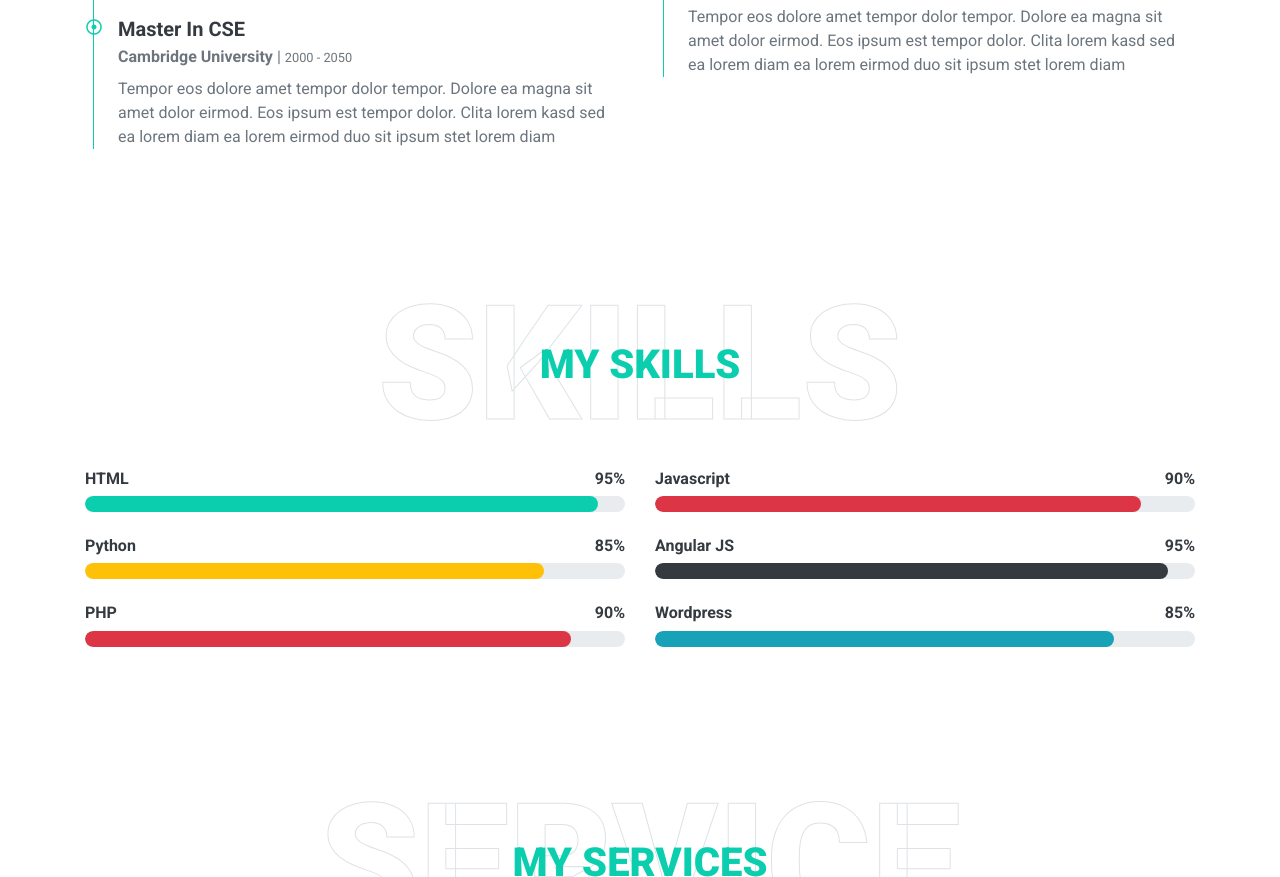
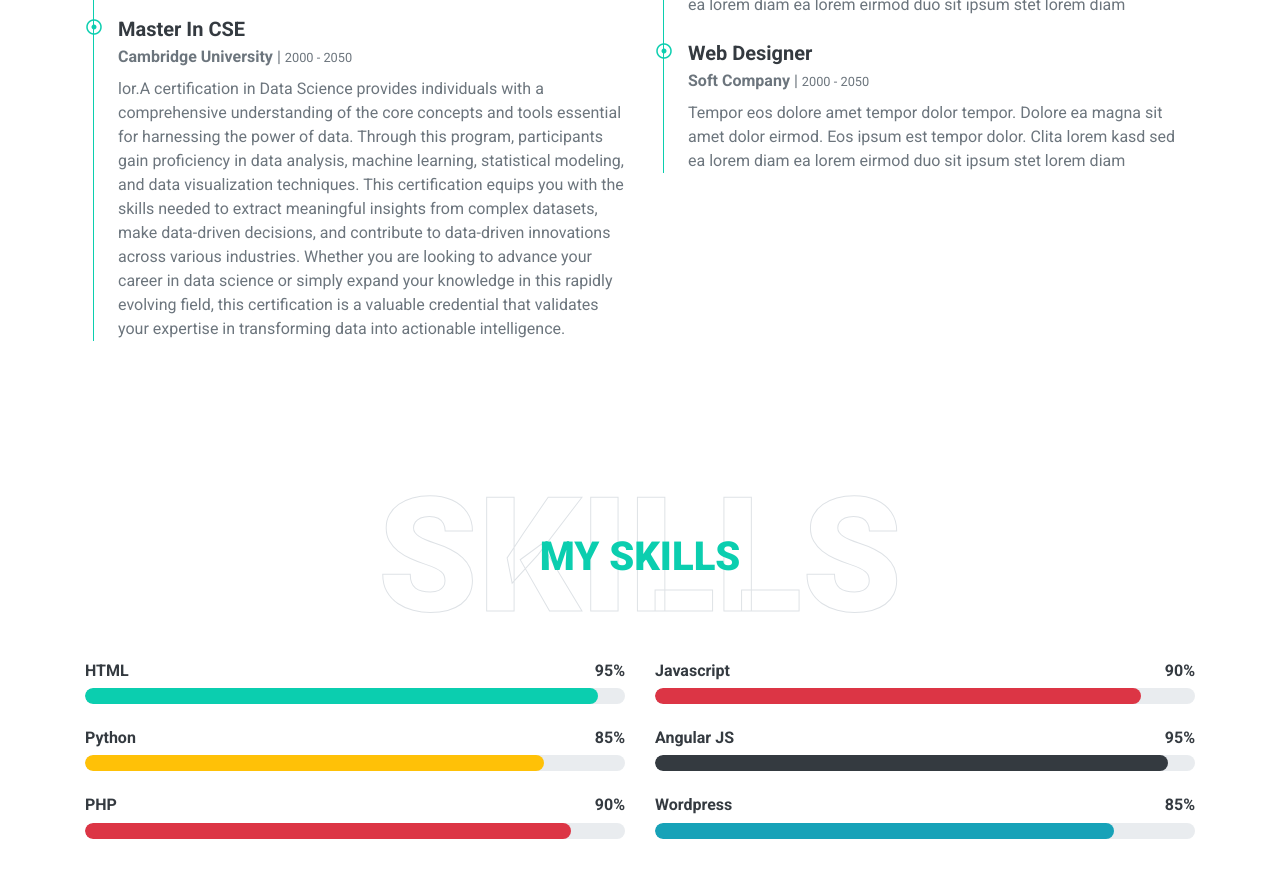
Before and after one commit to diffre/fred.github.io, a plain HTML site: page index.html in a window 1280 px wide. Shown: the part 2445-3322 px from the top of the page. Drawn offline with nearby package versions, Linux system fonts and the light colour scheme.

Commit message:
Update index.html

```diff
--- a/index.html
+++ b/index.html
@@ -159,7 +159,7 @@
                             <i class="far fa-dot-circle text-primary position-absolute" style="top: 2px; left: -32px;"></i>
                             <h5 class="font-weight-bold mb-1">Master In CSE</h5>
                             <p class="mb-2"><strong>Cambridge University</strong> | <small>2000 - 2050</small></p>
-                            <p>Tempor eos dolore amet tempor dolor tempor. Dolore ea magna sit amet dolor eirmod. Eos ipsum est tempor dolor. Clita lorem kasd sed ea lorem diam ea lorem eirmod duo sit ipsum stet lorem diam</p>
+                            <p>lor.A certification in Data Science provides individuals with a comprehensive understanding of the core concepts and tools essential for harnessing the power of data. Through this program, participants gain proficiency in data analysis, machine learning, statistical modeling, and data visualization techniques. This certification equips you with the skills needed to extract meaningful insights from complex datasets, make data-driven decisions, and contribute to data-driven innovations across various industries. Whether you are looking to advance your career in data science or simply expand your knowledge in this rapidly evolving field, this certification is a valuable credential that validates your expertise in transforming data into actionable intelligence.</p>
                         </div>
                     </div>
                 </div>
```
